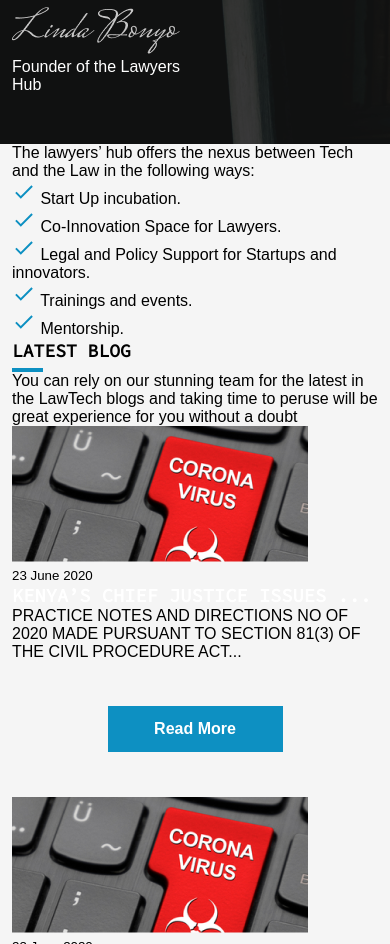
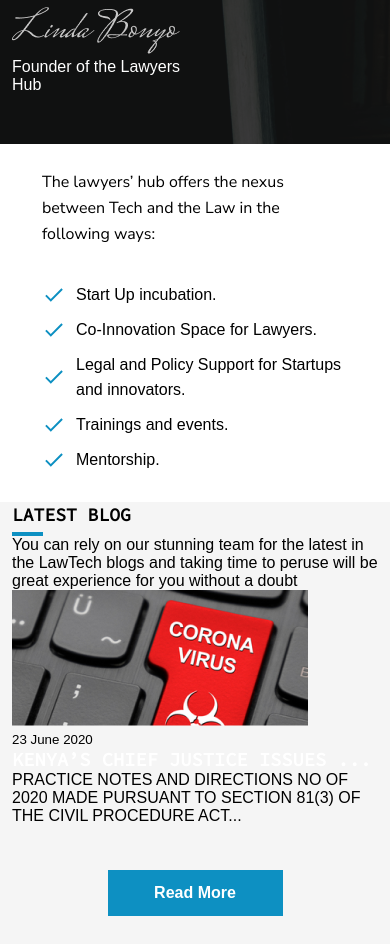
Before and after one commit to SheikhRashed/project-2-interns, a plain HTML site: page index.html in a window 390 px wide. Shown: the part 2005-2949 px from the top of the page. Drawn offline with Linux system fonts and the light colour scheme.

Commit message:
fixing: responsive

```diff
--- a/assets/scss/base/_reset.scss
+++ b/assets/scss/base/_reset.scss
@@ -23,11 +23,11 @@ h6 {
 	font-family: 'Source Code Pro', monospace;
 }
 .container {
-	max-width: 1200px;
+	max-width: 100%;
 	margin: 0 auto;
 	padding: 0 12px;
-	@include max(1200px) {
-		max-width: 100%;
+	@include min(768px) {
+		max-width: 80%;
 	}
 	&--sm {
 		max-width: 920px;
--- a/assets/scss/layout/_feature.scss
+++ b/assets/scss/layout/_feature.scss
@@ -0,0 +1,57 @@
+.feature{
+    .container{
+        background-color: #ffffff;
+    }
+    &__content{
+        padding: 50px 100px;
+        @include max(768px){
+            padding: 25px 30px;
+        }
+        @include min(767px){
+            padding: 25px 20px;
+        }
+
+        position: relative;
+        margin-top: -54px;
+        @include max(767px){
+            margin-top: 0;
+        }
+        &-top{
+            width: 80%;
+            @include max(767px){
+                width: 100%;
+            }
+            p{
+                padding-bottom: 30px;
+                padding-right: 30px;
+                font-family: 'Nunito Sans', sans-serif;
+                font-style: normal;
+                font-weight: 400;
+                font-size: 16px;
+                line-height: 26px;
+            }
+        }
+        &-list{
+            ul {
+                column-count: 2;
+                @include max(767px){
+                    column-count: 1;
+                }
+                li{
+                    display: flex;
+                    justify-items: center;
+                    align-items: center;
+                    padding: 10px 10px;
+                    @include max(767px){
+                        padding: 5px 0;
+                    }
+                    line-height: 25px;
+                    img{
+                        padding-right: 10px;
+                    }
+                }
+            }
+
+        }
+    }
+}
--- a/index.html
+++ b/index.html
@@ -188,7 +188,7 @@
 
 			<!-- feature section -->
 			<section class="feature">
-				<div class="container container--sm ">
+				<div class="container ">
 					<div class="feature__content">
 						<div class="feature__content-top">
 							<p>
```
Also changed, not shown: assets/css/main.css.
